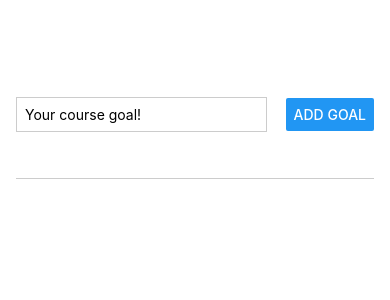
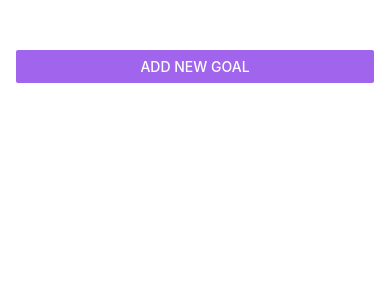
Before and after one commit to Daviichii89/react-native-course-udemy, a React Native app: screen / in a window 390 px wide. Shown: the top 300 px of the page. Built offline with nearby package versions, Linux system fonts and the light colour scheme.

Commit message:
Finished goals app

```diff
--- a/App.js
+++ b/App.js
@@ -1,45 +1,49 @@
 import { useState } from 'react';
-import { Button, StyleSheet, Text, TextInput, View, ScrollView, FlatList } from 'react-native';
+import { StyleSheet, View, FlatList, Button } from 'react-native';
+import GoalItem from './components/GoalItem';
+import GoalInput from './components/GoalInput';
+import { StatusBar } from 'expo-status-bar';
 
 export default function App() {
-  const [enteredGoalText, setEnteredGoalText] = useState('');
+  const [modalIsVisible, setModalIsVisible] = useState(false);
   const [courseGoals, setCourseGoals] = useState([]);
-  function goalInputHandle(enteredText) {
-    setEnteredGoalText(enteredText);
-  };
-  function addGoalHandle() {
-    setCourseGoals(currentCourseGoals => [
-      ...currentCourseGoals,
-      {text: enteredGoalText, key: Math.random().toString()},
-    ]);
-  };
+  function startAddGoalHandle () {
+    setModalIsVisible(true);
+  }
+  function endAddGoalHandle () {
+    setModalIsVisible(false);
+  }
+  function deleteGoalHandler(id) {
+    setCourseGoals(currentCourseGoals => {
+      return currentCourseGoals.filter(goal => goal.id !== id);
+    })
+  }
   return (
+    <>
+      <StatusBar style='light' />
       <View style={styles.appContainer}>
-      <View style={styles.inputContainer}>
-        <TextInput
-          style={styles.textInput}
-          placeholder='Your course goal!'
-          onChangeText={goalInputHandle}
-        />
-        <Button
-          title='Add Goal'
-          onPress={addGoalHandle}
-        />
-      </View>
+        <Button title='Add New Goal' color="#a065ec" onPress={startAddGoalHandle} />
+        <GoalInput setCourseGoals={setCourseGoals} showModal={modalIsVisible} onCancel={endAddGoalHandle} />
         <View style={styles.goalsContainer}>
           <FlatList
             data={courseGoals}
             renderItem={itemData => {
               return (
-              <View style={styles.goalItem}>
-                <Text style={styles.goalText}>{itemData.item.text}</Text>
-              </View>
-            )
+                <GoalItem
+                  text={itemData.item.text}
+                  id={itemData.item.id}
+                  onDeleteItem={deleteGoalHandler}
+                />
+              );
+            }}
+            keyExtractor={(item, index) => {
+              return item.id;
             }}
             alwaysBounceVertical={false}
           />
         </View>
       </View>
+    </>
   );
 }
 
@@ -49,33 +53,7 @@ const styles = StyleSheet.create({
     paddingTop: 50,
     paddingHorizontal: 16,
   },
-  inputContainer: {
-    flex: 1,
-    flexDirection: 'row',
-    justifyContent: 'space-between',
-    alignItems: 'center',
-    marginBottom: 24,
-    borderBottomWidth: 1,
-    borderBottomColor: '#cccccc',
-  },
-  textInput: {
-    borderWidth: 1,
-    borderColor: '#cccccc',
-    width: '70%',
-    marginRight: 8,
-    padding: 8
-  },
   goalsContainer: {
     flex: 5,
   },
-  goalItem: {
-    margin: 8,
-    padding: 8,
-    borderRadius: 6,
-    backgroundColor: '#5e0acc',
-  },
-  goalText: {
-    color: 'white',
-  },
-
 });
--- a/app.json
+++ b/app.json
@@ -6,6 +6,7 @@
     "orientation": "portrait",
     "icon": "./assets/icon.png",
     "userInterfaceStyle": "light",
+    "backgroundColor": "#1e085a",
     "splash": {
       "image": "./assets/splash.png",
       "resizeMode": "contain",
--- /dev/null
+++ b/components/GoalInput.js
@@ -0,0 +1,79 @@
+import { useState } from "react";
+import { Button, Image, Modal, StyleSheet, TextInput, View } from "react-native";
+
+function GoalInput ({ showModal, onCancel, setCourseGoals }) {
+    const [enteredGoalText, setEnteredGoalText] = useState('');
+    function goalInputHandle(enteredText) {
+        setEnteredGoalText(enteredText);
+    };
+    function addGoalHandle() {
+        setCourseGoals(currentCourseGoals => [
+          ...currentCourseGoals,
+          {text: enteredGoalText, id: Math.random().toString()},
+        ]);
+        setEnteredGoalText('');
+        onCancel();
+    };
+    return (
+        <Modal
+            visible={showModal}
+            animationType="slide"
+        >
+            <View style={styles.inputContainer}>
+                <Image
+                    style={styles.image}
+                    source={require('../assets/images/goal.png')}
+                />
+                <TextInput
+                    style={styles.textInput}
+                    placeholder='Your course goal!'
+                    onChangeText={goalInputHandle}
+                    value={enteredGoalText}
+                />
+                <View style={styles.buttonContainer}>
+                    <View style={styles.button}>
+                        <Button title="Cancel" onPress={onCancel} color="#f31282" />
+                    </View>
+                    <View style={styles.button}>
+                        <Button title='Add Goal' onPress={addGoalHandle} color="#b180f0" />
+                    </View>
+                </View>
+            </View>
+        </Modal>
+    );
+};
+
+export default GoalInput;
+
+const styles = StyleSheet.create({
+    inputContainer: {
+        flex: 1,
+        justifyContent: 'center',
+        alignItems: 'center',
+        marginBottom: 24,
+        padding: 16,
+        backgroundColor: '#311b6b'
+    },
+    image: {
+        width: 100,
+        height: 100,
+        margin: 20,
+    },
+    textInput: {
+        borderWidth: 1,
+        borderColor: '#e4d0ff',
+        backgroundColor: '#e4d0ff',
+        color: '#120438',
+        borderRadius: 6,
+        width: '100%',
+        padding: 16,
+    },
+    buttonContainer: {
+        marginTop: 16,
+        flexDirection: 'row'
+    },
+    button: {
+        width: 100,
+        marginHorizontal: 8,
+    }
+})
--- /dev/null
+++ b/components/GoalItem.js
@@ -0,0 +1,32 @@
+import { Pressable, StyleSheet, Text, View } from "react-native";
+
+function GoalItem(props) {
+    return (
+        <View style={styles.goalItem}>
+            <Pressable
+                android_ripple={{color: '#210644'}}
+                onPress={props.onDeleteItem.bind(this, props.id)}
+                style={({pressed}) => pressed && styles.pressedItem}
+            >
+                <Text style={styles.goalText}>{props.text}</Text>
+            </Pressable>
+        </View>
+    );
+};
+
+export default GoalItem;
+
+const styles = StyleSheet.create({
+    goalItem: {
+        margin: 8,
+        borderRadius: 6,
+        backgroundColor: '#5e0acc',
+    },
+    pressedItem: {
+        opacity: 0.5,
+    },
+    goalText: {
+        padding: 8,
+        color: 'white',
+    },
+});
```
Also changed, not shown: assets/images/goal.png (added), 1 other file (tests, documents, lock files or other folders). Lines whose indentation alone changed are shown as unchanged.
